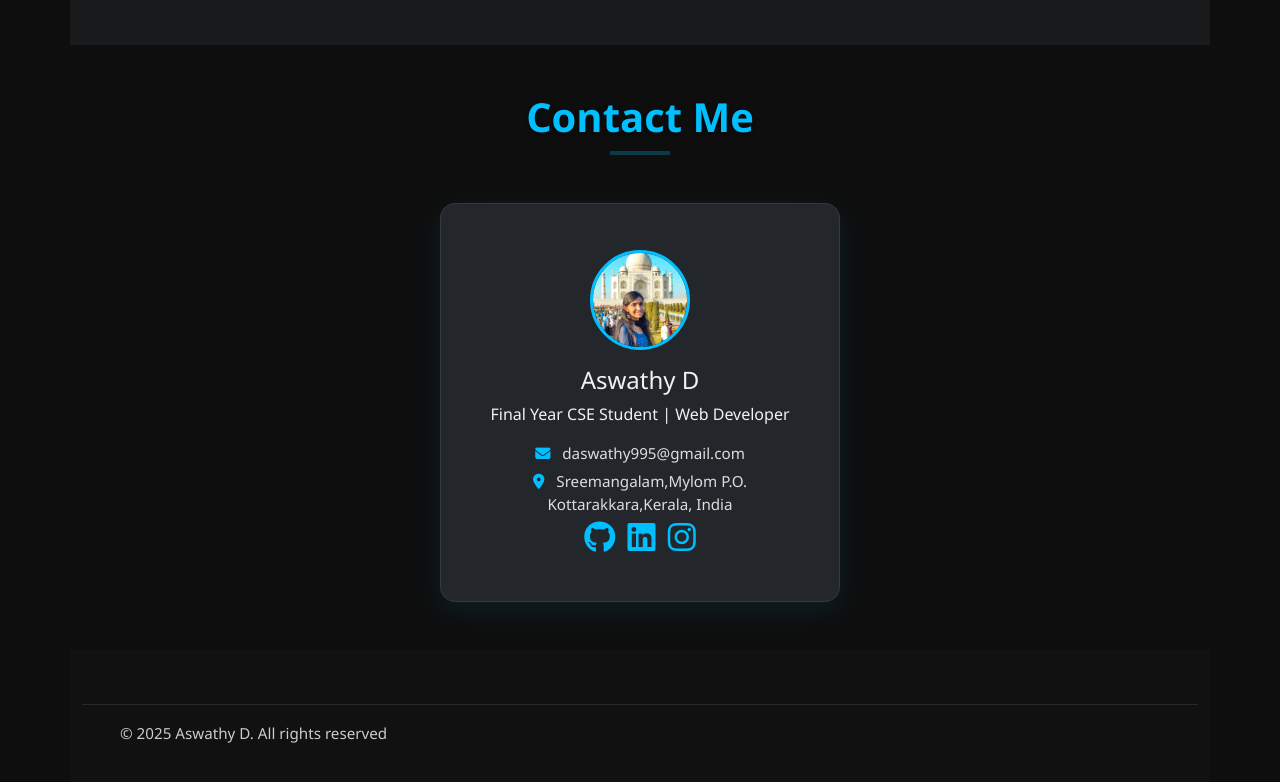
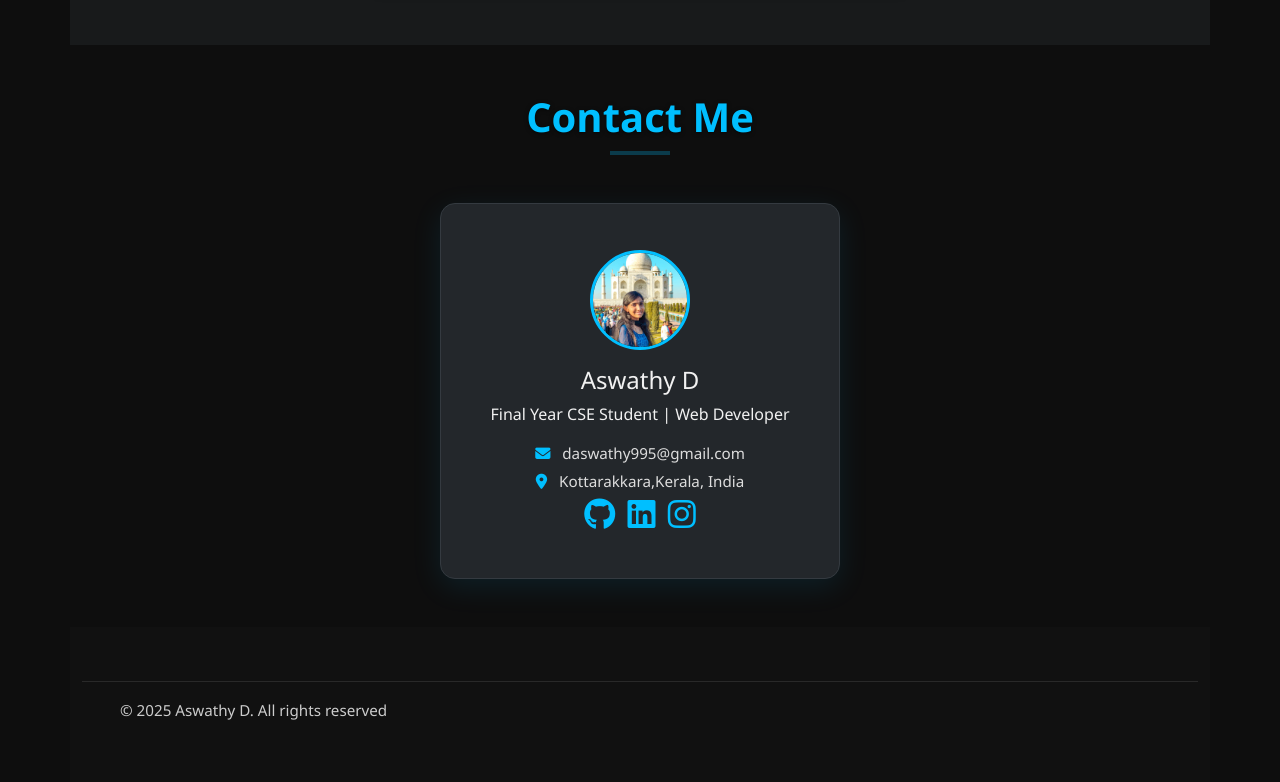
Before and after one commit to aswathy123-d/portfolio, a plain HTML site: page index.html in a window 1280 px wide. Shown: the part 4778-5560 px from the top of the page. Drawn offline with nearby package versions, Linux system fonts and the light colour scheme.

Commit message:
Update index.html

```diff
--- a/index.html
+++ b/index.html
@@ -436,7 +436,7 @@ Let’s connect and bring ideas to life through code!</i>
         <h4 class="card-title">Aswathy D</h4>
         <p class="card-text">Final Year CSE Student | Web Developer</p>
         <p class="contact-info"><i class="fas fa-envelope"></i> daswathy995@gmail.com</p>
-        <p class="contact-info"><i class="fas fa-map-marker-alt"></i> Sreemangalam,Mylom P.O. Kottarakkara,Kerala, India</p>
+        <p class="contact-info"><i class="fas fa-map-marker-alt"></i> Kottarakkara,Kerala, India</p>
         <div class="about-list-icon align-items-center">
                   <ul class="list-inline mb-0">
                   <li class="list-inline-item me-2">
```
